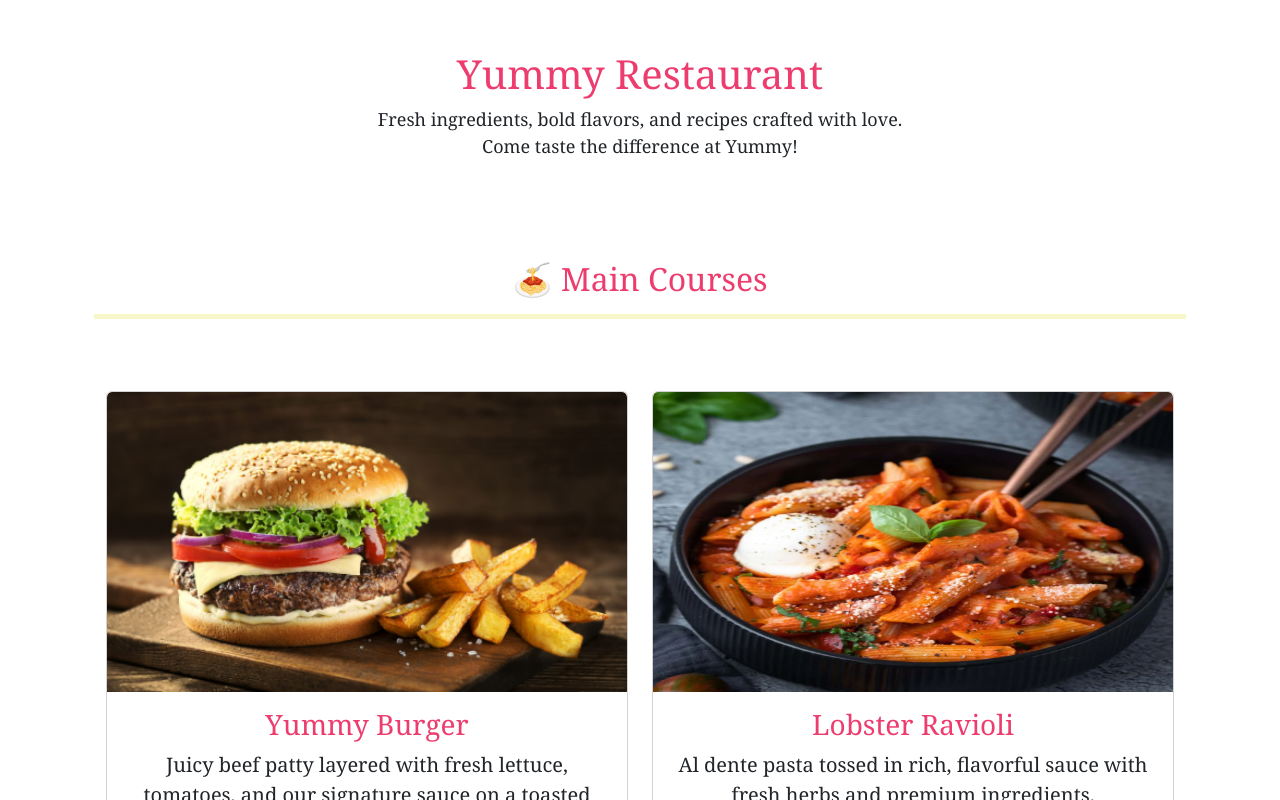
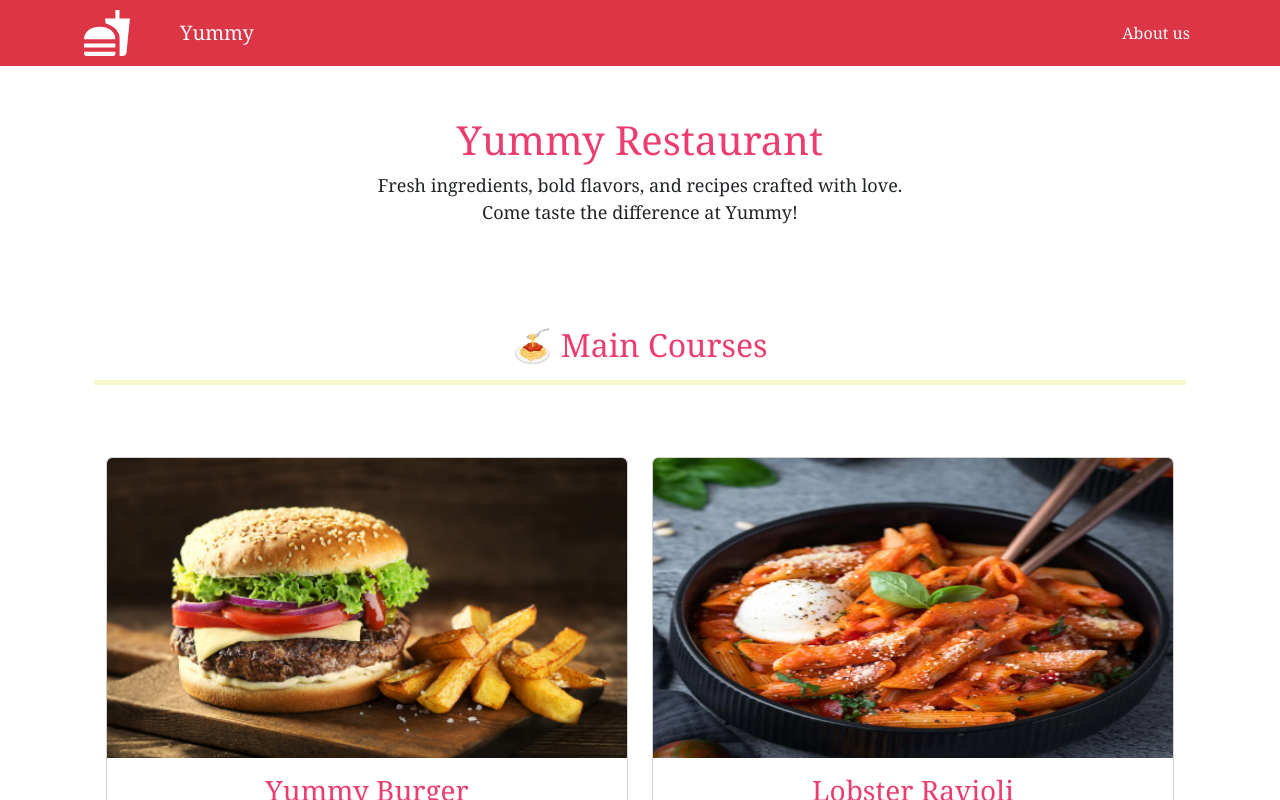
Before and after one commit to youstina533/Yummy_Restaurant, a plain HTML site: page Yummy_Client/index.html in a window 1280 px wide. Drawn offline with Linux system fonts and the light colour scheme.

Commit message:
Add navigation bar and enhance layout in index.html
Added a navigation bar to the index.html file and improved the layout of the main content sections.

```diff
--- a/Yummy_Client/index.html
+++ b/Yummy_Client/index.html
@@ -14,7 +14,22 @@
     <link rel="stylesheet" href="assets/css/contact.css"
 </head>
 <body>
-
+    <nav class="navbar navbar-expand-lg bg-danger">
+        <div class="container">
+            <svg class="me-5" xmlns="http://www.w3.org/2000/svg" width="50" height="50" viewBox="0 0 24 24" fill="#ffffff"><path fill="#ffffff" d="M18.06 23h1.66c.84 0 1.53-.65 1.63-1.47L23 5.05h-5V1h-1.97v4.05h-4.97l.3 2.34c1.71.47 3.31 1.32 4.27 2.26c1.44 1.42 2.43 2.89 2.43 5.29V23M1 22v-1h15.03v1c0 .54-.45 1-1.03 1H2c-.55 0-1-.46-1-1m15.03-7C16.03 7 1 7 1 15h15.03M1 17h15v2H1v-2Z"/></svg>
+            <a href="index.html" class="navbar-brand text-light ">Yummy</a>
+            <button type="button" class="navbar-toggler" data-bs-toggle="collapse" data-bs-target="#linkList">
+                <span class="navbar-toggler-icon"></span>
+            </button>
+            <div class="collapse navbar-collapse" id="linkList">
+                <ul class="navbar-nav ms-auto">
+                    <li class="nav-item">
+                        <a href="About.html" class="nav-link text-light">About us</a>
+                    </li>
+                </ul>
+            </div>
+        </div>
+    </nav>
     <div class="container home">
         <div class="container text-center title-div">
             <h1 id="title">Yummy Restaurant</h1>
```
